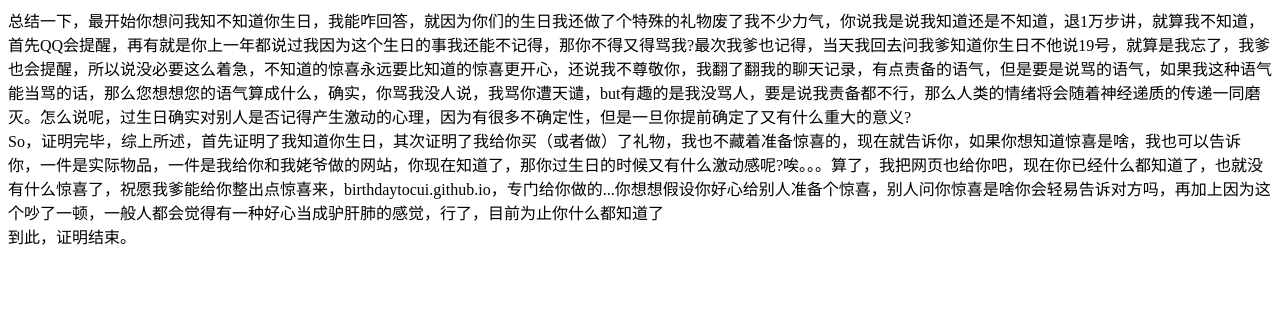
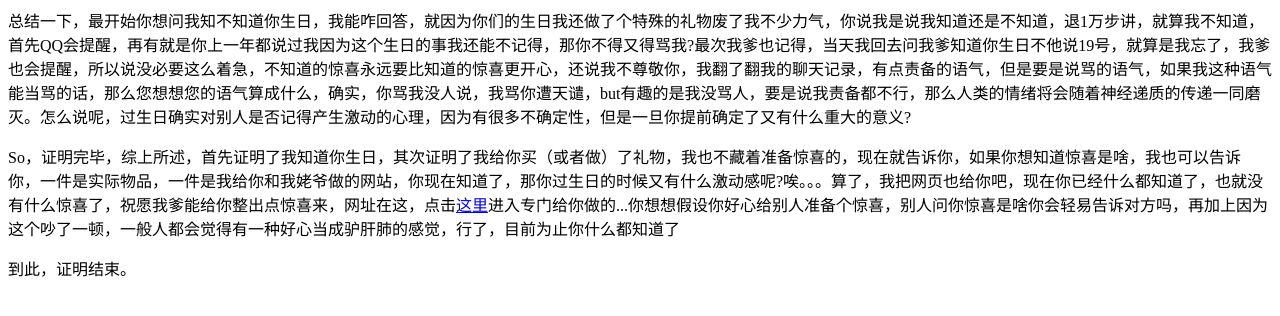
Before and after one commit to birthdaytocui/whatcanisay, a plain HTML site: page index.html in a window 1280 px wide. Drawn offline with Linux system fonts and the light colour scheme.

Commit message:
Update index.html

```diff
--- a/index.html
+++ b/index.html
@@ -1,3 +1,3 @@
-<p>总结一下，最开始你想问我知不知道你生日，我能咋回答，就因为你们的生日我还做了个特殊的礼物废了我不少力气，你说我是说我知道还是不知道，退1万步讲，就算我不知道，首先QQ会提醒，再有就是你上一年都说过我因为这个生日的事我还能不记得，那你不得又得骂我?最次我爹也记得，当天我回去问我爹知道你生日不他说19号，就算是我忘了，我爹也会提醒，所以说没必要这么着急，不知道的惊喜永远要比知道的惊喜更开心，还说我不尊敬你，我翻了翻我的聊天记录，有点责备的语气，但是要是说骂的语气，如果我这种语气能当骂的话，那么您想想您的语气算成什么，确实，你骂我没人说，我骂你遭天谴，but有趣的是我没骂人，要是说我责备都不行，那么人类的情绪将会随着神经递质的传递一同磨灭。怎么说呢，过生日确实对别人是否记得产生激动的心理，因为有很多不确定性，但是一旦你提前确定了又有什么重大的意义?<br>
-So，证明完毕，综上所述，首先证明了我知道你生日，其次证明了我给你买（或者做）了礼物，我也不藏着准备惊喜的，现在就告诉你，如果你想知道惊喜是啥，我也可以告诉你，一件是实际物品，一件是我给你和我姥爷做的网站，你现在知道了，那你过生日的时候又有什么激动感呢?唉。。。算了，我把网页也给你吧，现在你已经什么都知道了，也就没有什么惊喜了，祝愿我爹能给你整出点惊喜来，birthdaytocui.github.io，专门给你做的...你想想假设你好心给别人准备个惊喜，别人问你惊喜是啥你会轻易告诉对方吗，再加上因为这个吵了一顿，一般人都会觉得有一种好心当成驴肝肺的感觉，行了，目前为止你什么都知道了<br>
-到此，证明结束。</p>
+<p>总结一下，最开始你想问我知不知道你生日，我能咋回答，就因为你们的生日我还做了个特殊的礼物废了我不少力气，你说我是说我知道还是不知道，退1万步讲，就算我不知道，首先QQ会提醒，再有就是你上一年都说过我因为这个生日的事我还能不记得，那你不得又得骂我?最次我爹也记得，当天我回去问我爹知道你生日不他说19号，就算是我忘了，我爹也会提醒，所以说没必要这么着急，不知道的惊喜永远要比知道的惊喜更开心，还说我不尊敬你，我翻了翻我的聊天记录，有点责备的语气，但是要是说骂的语气，如果我这种语气能当骂的话，那么您想想您的语气算成什么，确实，你骂我没人说，我骂你遭天谴，but有趣的是我没骂人，要是说我责备都不行，那么人类的情绪将会随着神经递质的传递一同磨灭。怎么说呢，过生日确实对别人是否记得产生激动的心理，因为有很多不确定性，但是一旦你提前确定了又有什么重大的意义?</p>
+<p>So，证明完毕，综上所述，首先证明了我知道你生日，其次证明了我给你买（或者做）了礼物，我也不藏着准备惊喜的，现在就告诉你，如果你想知道惊喜是啥，我也可以告诉你，一件是实际物品，一件是我给你和我姥爷做的网站，你现在知道了，那你过生日的时候又有什么激动感呢?唉。。。算了，我把网页也给你吧，现在你已经什么都知道了，也就没有什么惊喜了，祝愿我爹能给你整出点惊喜来，网址在这，点击<a href="https://birthdaytocui.github.io/">这里</a>进入专门给你做的...你想想假设你好心给别人准备个惊喜，别人问你惊喜是啥你会轻易告诉对方吗，再加上因为这个吵了一顿，一般人都会觉得有一种好心当成驴肝肺的感觉，行了，目前为止你什么都知道了</p>
+<p>到此，证明结束。</p>
```
